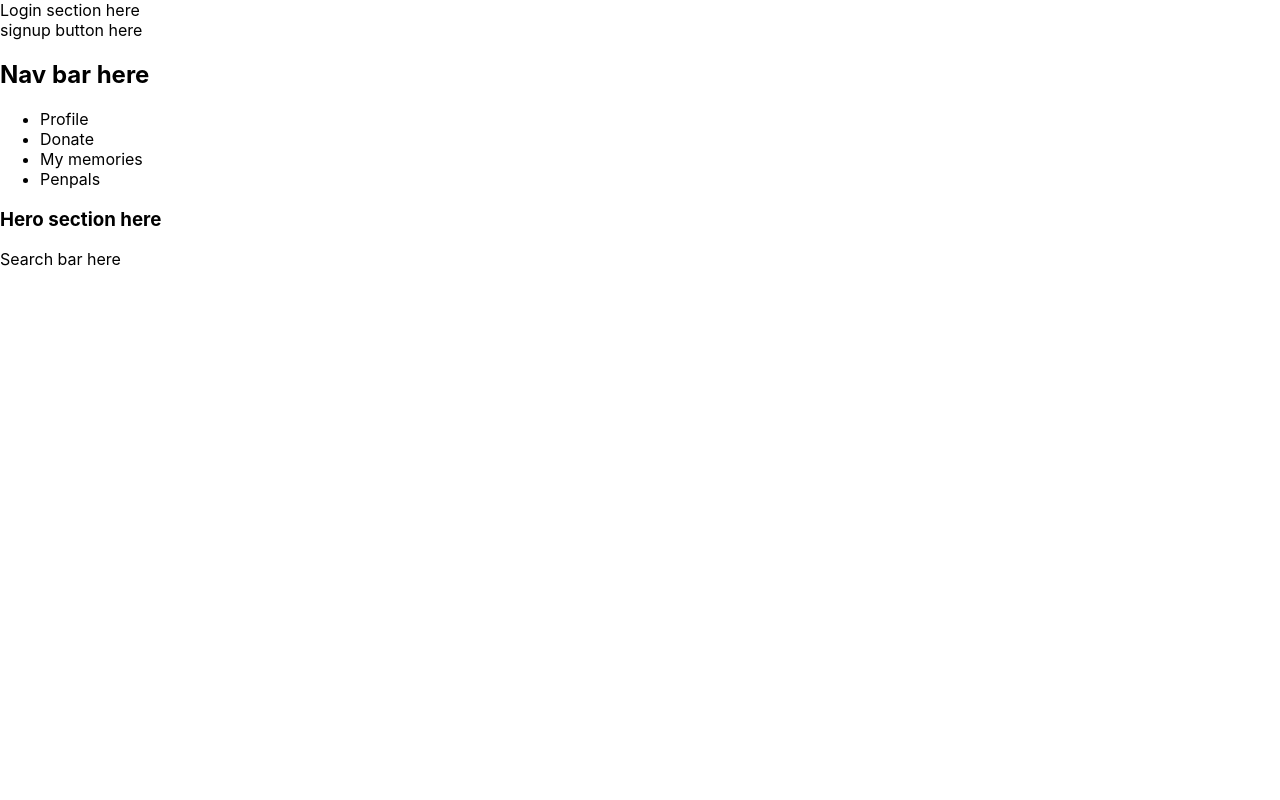
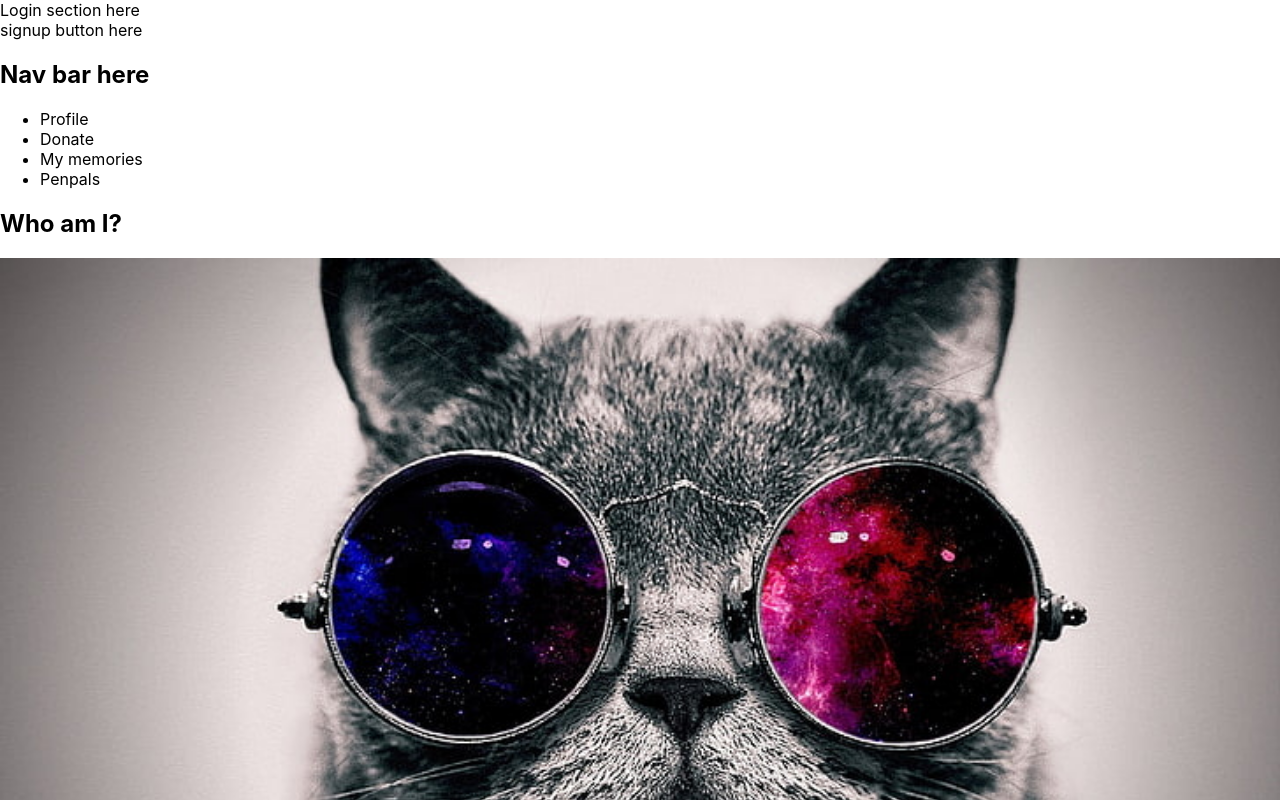
Before and after one commit to anidino/Present, a React (Create React App) app in the folder client/: page / in a window 1280 px wide. Shown: the top 800 px of the page. Built offline with nearby package versions, Linux system fonts and the light colour scheme.

Commit message:
photos showing

```diff
--- a/client/src/components/Hero/index.js
+++ b/client/src/components/Hero/index.js
@@ -1,10 +1,12 @@
 import React from 'react';
+import coverImage from "../../assets/cat/cat.jpg"
 
 function Hero() {
     return (
-        <section>
-            <h3 id="hero"> Hero section here</h3>
-        </section>
+<section className="my-5">
+  <h1 id="about">Who am I?</h1>
+  <img src={coverImage} className="my-2" style={{ width: "100%" }} alt="cover" />
+</section>
     );
 
 }
--- a/client/src/components/Nav/index.js
+++ b/client/src/components/Nav/index.js
@@ -2,7 +2,7 @@ import React from "react";
 
 function Nav() {
   return (
-    <section>
+    <section className="my-5">
       <h1 id="Nav"> Nav bar here</h1>
       <ul className="flex-row">
 
```
Also changed, not shown: client/src/assets/cat/cat.jpg (added), client/src/assets/close-up-fresh-freshness-garden.jpeg (renamed from client/public/images/close-up-fresh-freshness-garden.jpeg).
